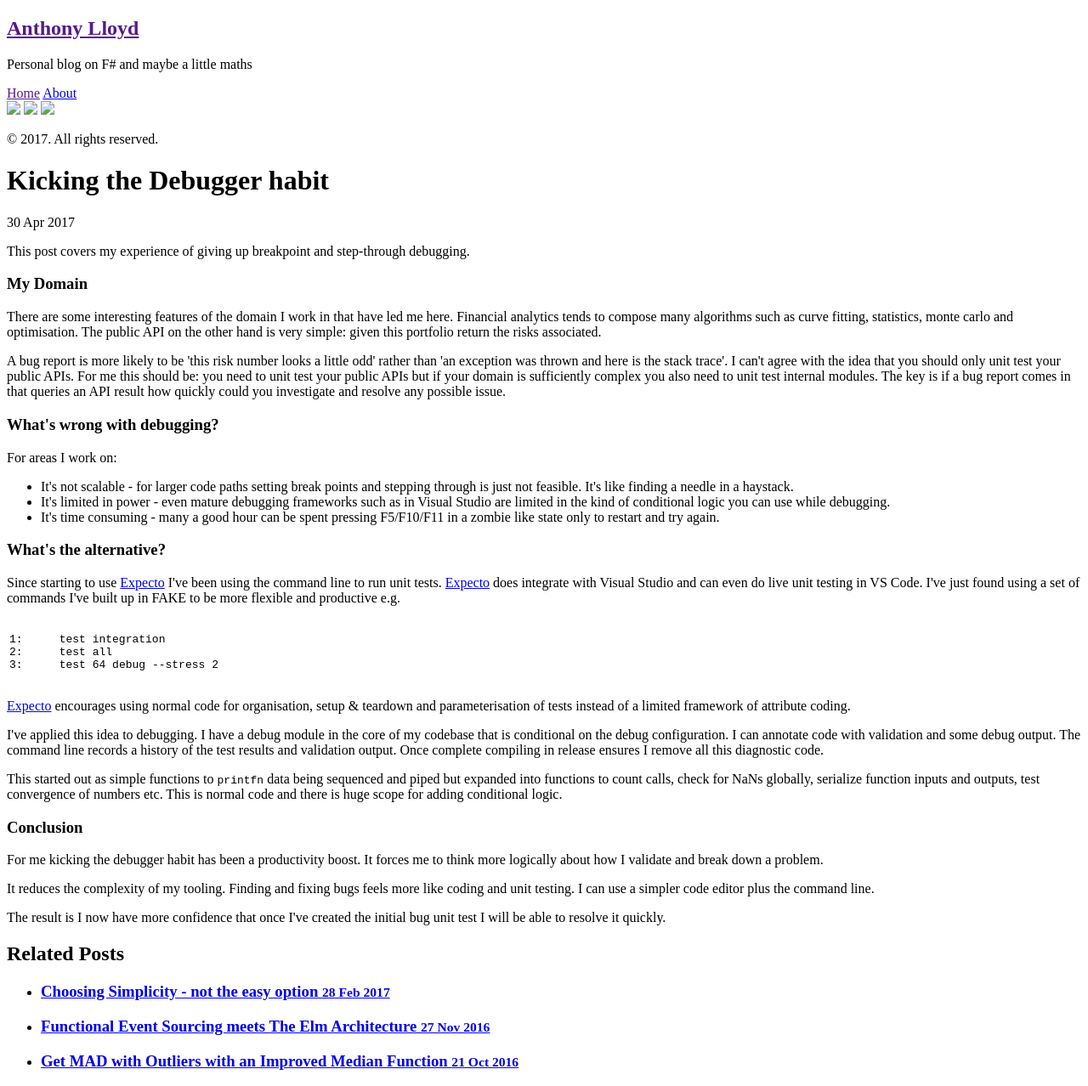
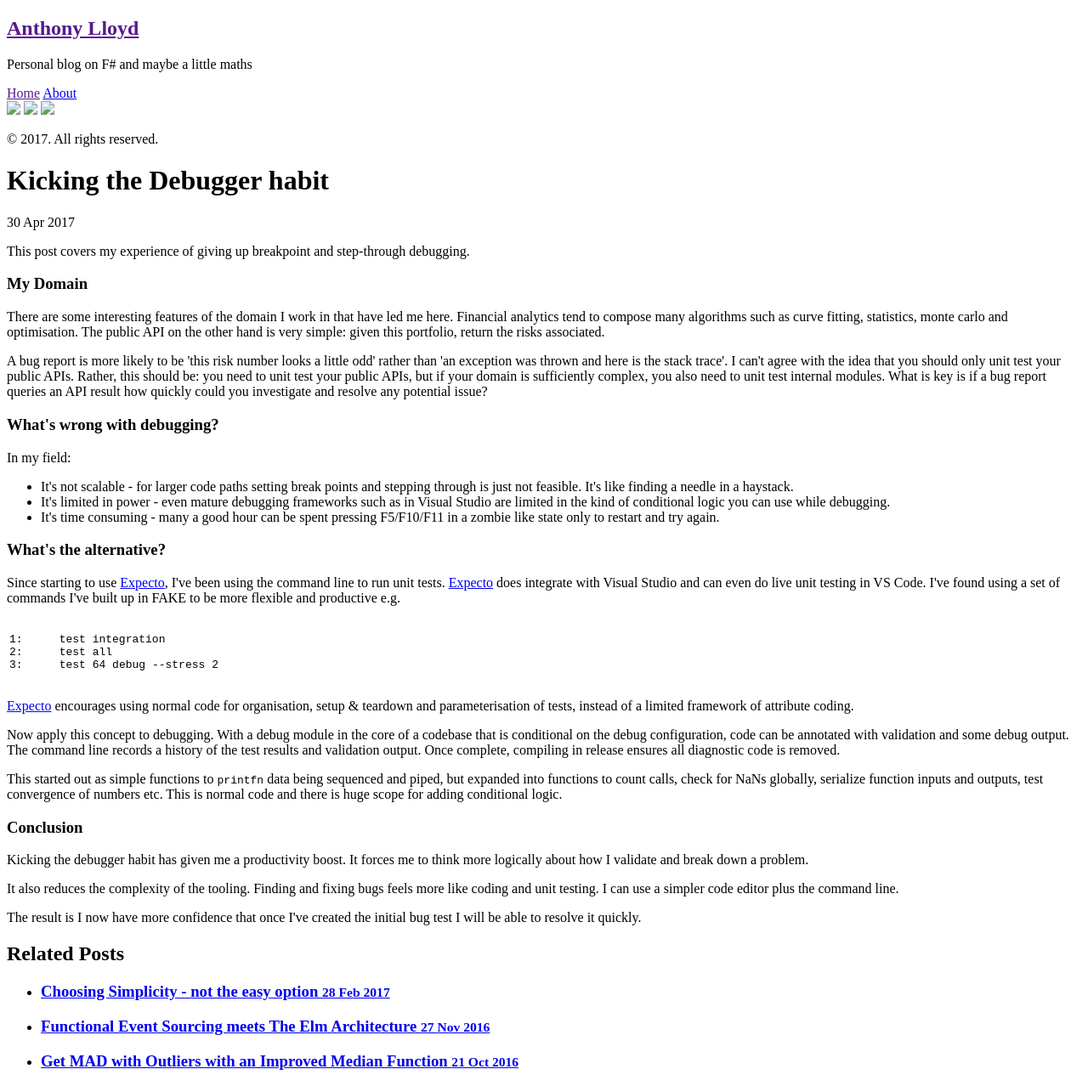
Before and after one commit to AnthonyLloyd/AnthonyLloyd.github.io, a Jekyll site: the page built from _posts/2017-04-30-kicking-the-debugger.html, in a window 1280 px wide. Shown: the whole page at 85% size. Built offline with Jekyll 4.4.1, drawn with Linux system fonts in a browser that asks for light colours; comment, search, counter and statistics services are not loaded.

Commit message:
remove Is

```diff
--- a/_posts/2017-04-30-kicking-the-debugger.html
+++ b/_posts/2017-04-30-kicking-the-debugger.html
@@ -8,23 +8,23 @@ keywords: f#, fsharp, debugger, debugging, bugs
 <p>This post covers my experience of giving up breakpoint and step-through debugging.</p>
 <h3>My Domain</h3>
 <p>There are some interesting features of the domain I work in that have led me here.
-Financial analytics tends to compose many algorithms such as curve fitting, statistics, monte carlo and optimisation.
-The public API on the other hand is very simple: given this portfolio return the risks associated.</p>
+Financial analytics tend to compose many algorithms such as curve fitting, statistics, monte carlo and optimisation.
+The public API on the other hand is very simple: given this portfolio, return the risks associated.</p>
 <p>A bug report is more likely to be 'this risk number looks a little odd' rather than 'an exception was thrown and here is the stack trace'.
 I can't agree with the idea that you should only unit test your public APIs.
-For me this should be: you need to unit test your public APIs but if your domain is sufficiently complex you also need to unit test internal modules.
-The key is if a bug report comes in that queries an API result how quickly could you investigate and resolve any possible issue.</p>
+Rather, this should be: you need to unit test your public APIs, but if your domain is sufficiently complex, you also need to unit test internal modules.
+What is key is if a bug report queries an API result how quickly could you investigate and resolve any potential issue?</p>
 <h3>What's wrong with debugging?</h3>
-<p>For areas I work on:</p>
+<p>In my field:</p>
 <ul>
 <li>It's not scalable - for larger code paths setting break points and stepping through is just not feasible. It's like finding a needle in a haystack.</li>
 <li>It's limited in power - even mature debugging frameworks such as in Visual Studio are limited in the kind of conditional logic you can use while debugging.</li>
 <li>It's time consuming - many a good hour can be spent pressing F5/F10/F11 in a zombie like state only to restart and try again.</li>
 </ul>
 <h3>What's the alternative?</h3>
-<p>Since starting to use <a href="https://github.com/haf/expecto">Expecto</a> I've been using the command line to run unit tests.
+<p>Since starting to use <a href="https://github.com/haf/expecto">Expecto</a>, I've been using the command line to run unit tests.
 <a href="https://github.com/haf/expecto">Expecto</a> does integrate with Visual Studio and can even do live unit testing in VS Code.
-I've just found using a set of commands I've built up in FAKE to be more flexible and productive e.g.</p>
+I've found using a set of commands I've built up in FAKE to be more flexible and productive e.g.</p>
 <table class="pre"><tr><td class="lines"><pre class="fssnip"><span class="l">1: </span>
 <span class="l">2: </span>
 <span class="l">3: </span>
@@ -35,17 +35,17 @@ I've just found using a set of commands I've built up in FAKE to be more flexibl
 </code></pre></td>
 </tr>
 </table>
-<p><a href="https://github.com/haf/expecto">Expecto</a> encourages using normal code for organisation, setup &amp; teardown and parameterisation of tests instead of a limited framework of attribute coding.</p>
-<p>I've applied this idea to debugging. I have a debug module in the core of my codebase that is conditional on the debug configuration.
-I can annotate code with validation and some debug output.
+<p><a href="https://github.com/haf/expecto">Expecto</a> encourages using normal code for organisation, setup &amp; teardown and parameterisation of tests, instead of a limited framework of attribute coding.</p>
+<p>Now apply this concept to debugging.
+With a debug module in the core of a codebase that is conditional on the debug configuration, code can be annotated with validation and some debug output.
 The command line records a history of the test results and validation output.
-Once complete compiling in release ensures I remove all this diagnostic code.</p>
-<p>This started out as simple functions to <code>printfn</code> data being sequenced and piped but expanded into functions to count calls, check for NaNs globally, serialize function inputs and outputs, test convergence of numbers etc.
+Once complete, compiling in release ensures all diagnostic code is removed.</p>
+<p>This started out as simple functions to <code>printfn</code> data being sequenced and piped, but expanded into functions to count calls, check for NaNs globally, serialize function inputs and outputs, test convergence of numbers etc.
 This is normal code and there is huge scope for adding conditional logic.</p>
 <h3>Conclusion</h3>
-<p>For me kicking the debugger habit has been a productivity boost.
+<p>Kicking the debugger habit has given me a productivity boost.
 It forces me to think more logically about how I validate and break down a problem.</p>
-<p>It reduces the complexity of my tooling.
+<p>It also reduces the complexity of the tooling.
 Finding and fixing bugs feels more like coding and unit testing.
 I can use a simpler code editor plus the command line.</p>
-<p>The result is I now have more confidence that once I've created the initial bug unit test I will be able to resolve it quickly.</p>
+<p>The result is I now have more confidence that once I've created the initial bug test I will be able to resolve it quickly.</p>
```
Also changed, not shown: 1 other file.
